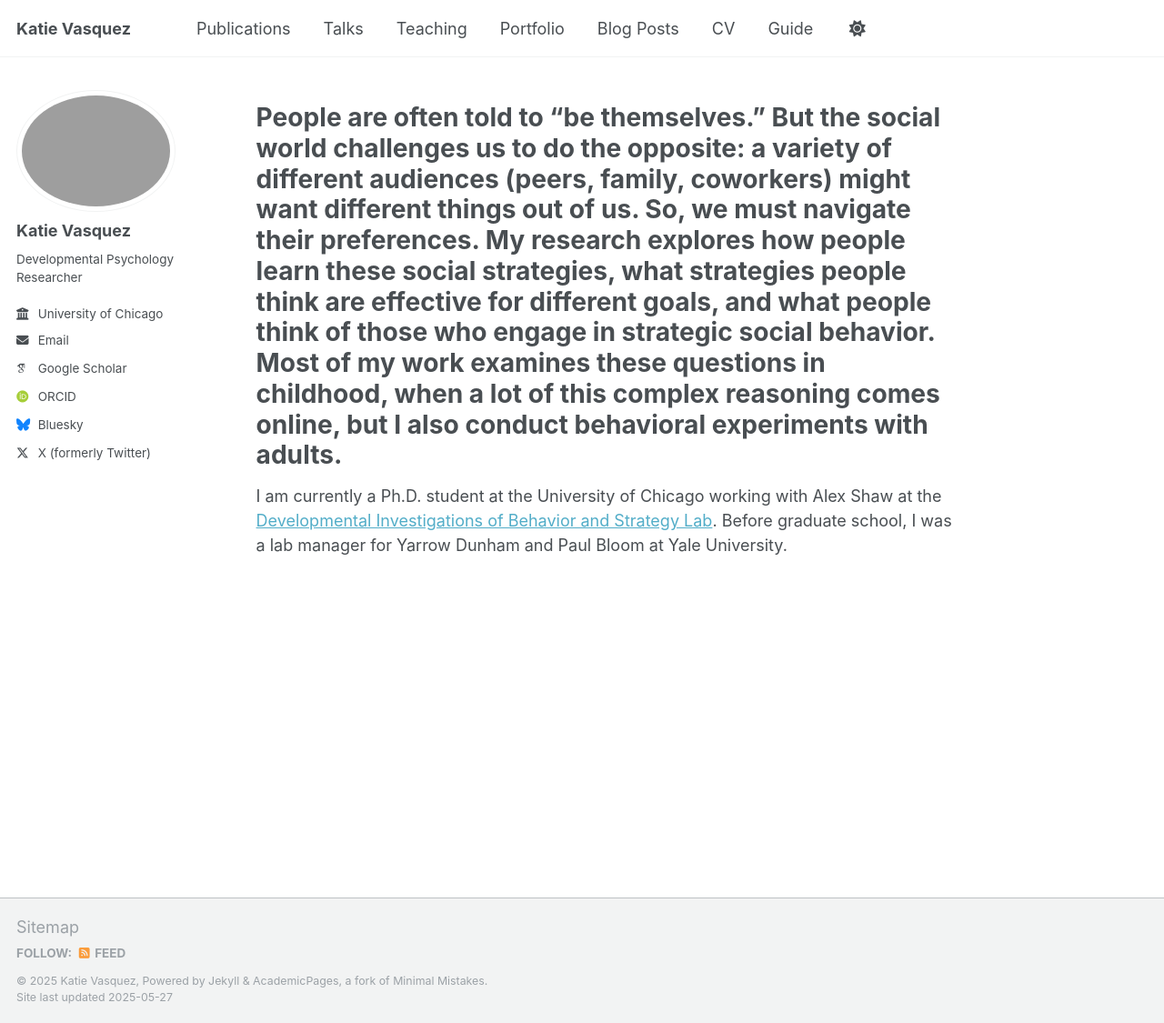
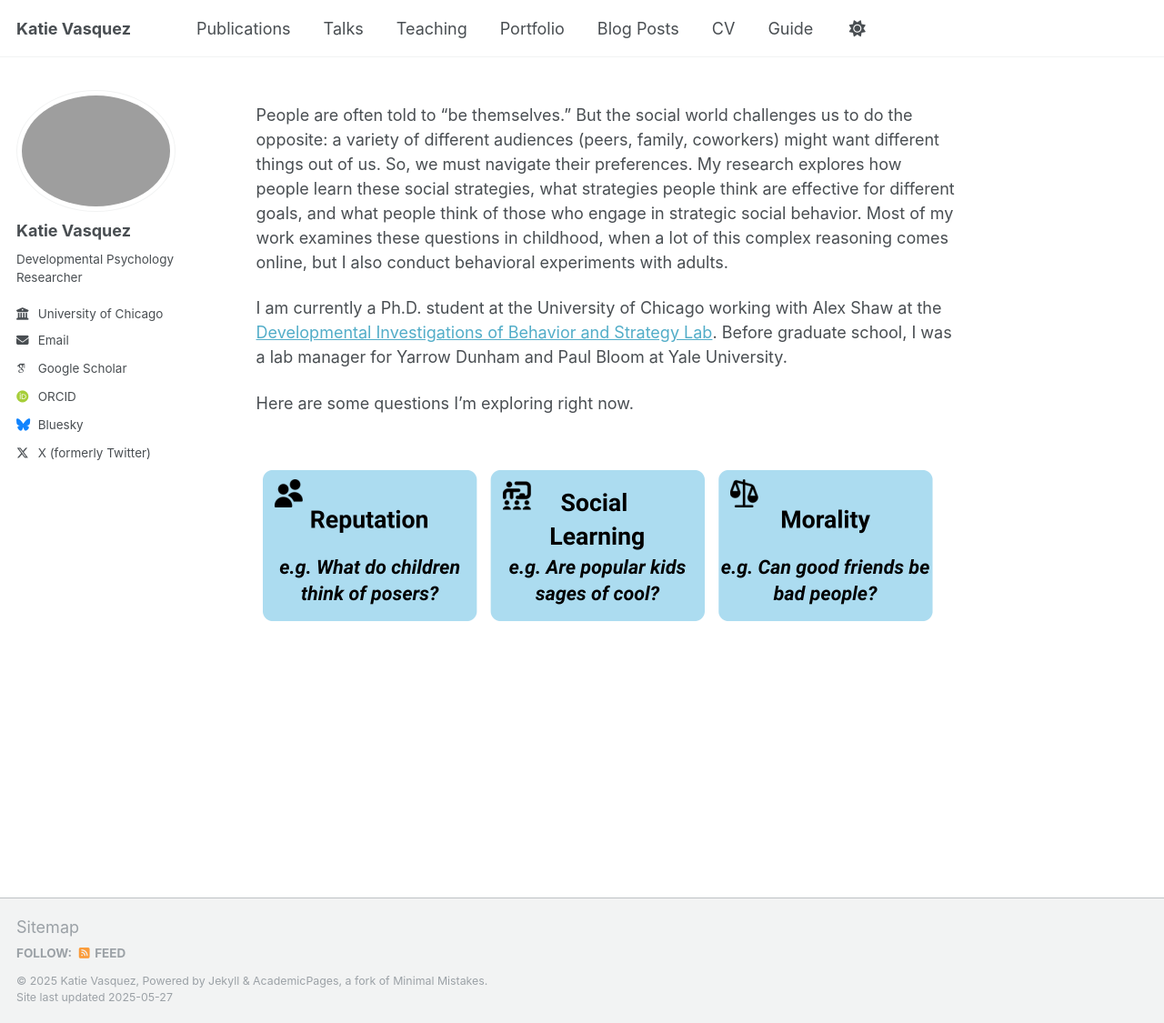
Before and after one commit to katievasq/katievasq.github.io, a Jekyll site: the page built from _pages/about.md, in a window 1280 px wide and 1125 px high. Shown: the whole window at 91% size. Built offline with Jekyll 4.4.1, drawn with Linux system fonts in a browser that asks for light colours; some web fonts are replaced.

Commit message:
add image maybe less bold

```diff
--- a/_pages/about.md
+++ b/_pages/about.md
@@ -8,6 +8,9 @@ redirect_from:
 ---
 
 People are often told to “be themselves.” But the social world challenges us to do the opposite: a variety of different audiences (peers, family, coworkers) might want different things out of us. So, we must navigate their preferences. My research explores how people learn these social strategies, what strategies people think are effective for different goals, and what people think of those who engage in strategic social behavior. Most of my work examines these questions in childhood, when a lot of this complex reasoning comes online, but I also conduct behavioral experiments with adults.
-=======
 
 I am currently a Ph.D. student at the University of Chicago working with Alex Shaw at the [Developmental Investigations of Behavior and Strategy Lab](https://www.dibslab.uchicago.edu/). Before graduate school, I was a lab manager for Yarrow Dunham and Paul Bloom at Yale University.
+
+Here are some questions I'm exploring right now.
+
+![Research Interests](/images/research-interests.png)
```
Also changed, not shown: images/research-interests.png (added).
